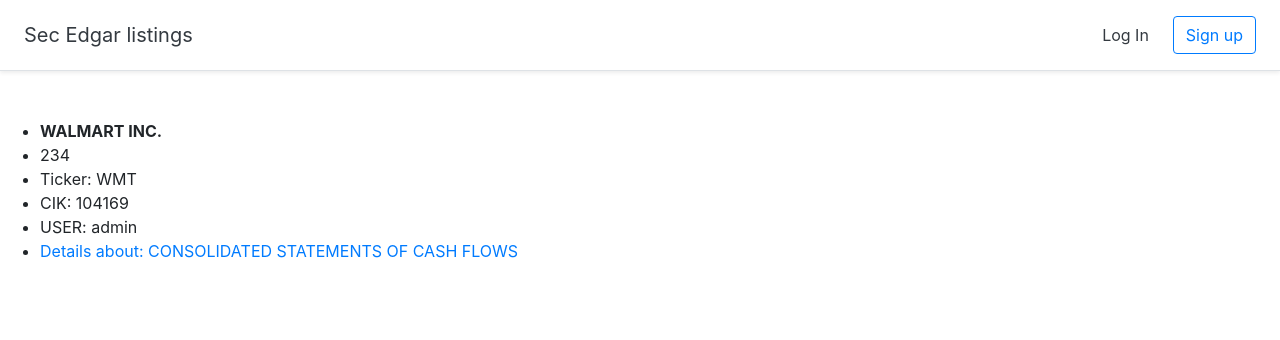
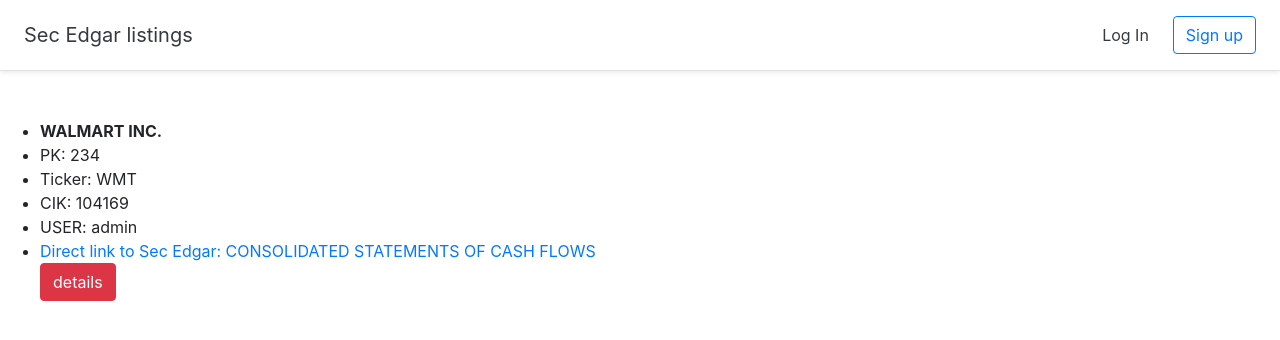
Before and after one commit to merovingie/secEdgarscraper, a Django app: page / in a window 1280 px wide. Shown: the top 340 px of the page. Run offline with Django 3.2, Linux system fonts and the light colour scheme; data comes from the database, SQL or seed files in the repository; both versions use the stored data as it was after the commit; some libraries are stand-ins or nearby versions.

Commit message:
last commit its 5 am

```diff
--- a/list/templates/list/create_list.html
+++ b/list/templates/list/create_list.html
@@ -7,7 +7,7 @@
     <form method="post">
         {% csrf_token %}
         {{ form.as_p}}
-        <input type="submit" value="get listing" class="btn btn-primary">
+        <input type="submit" value="submit" class="btn btn-primary">
     </form>
 </div>
 {% endblock %}
--- a/list/templates/list/home.html
+++ b/list/templates/list/home.html
@@ -6,12 +6,13 @@
 <ul>
     {% for item in companyz %}
         <li><strong>{{ item.name }}</strong></li>
-        <li>{{ item.pk }}</li>
+        <li>PK: {{ item.pk }}</li>
         <li>Ticker: {{ item.ticker }}</li>
         <li>CIK: {{ item.cik }}</li>
         <li>USER: {{ item.user }}</li>
         {% for object in statementz %}
-        <li><a href="{{ object.url }}">Details about: {{ object.type }}</a></li>
+        <li><a href="{{ object.url }}"> Direct link to Sec Edgar: {{ object.type }}</a></li>
+        <a href="#"></a><button type="submit" class="btn btn-danger">details</button></a>
         {% endfor %}
         <br>
         <br>
```
Also changed, not shown: db.sqlite3.
